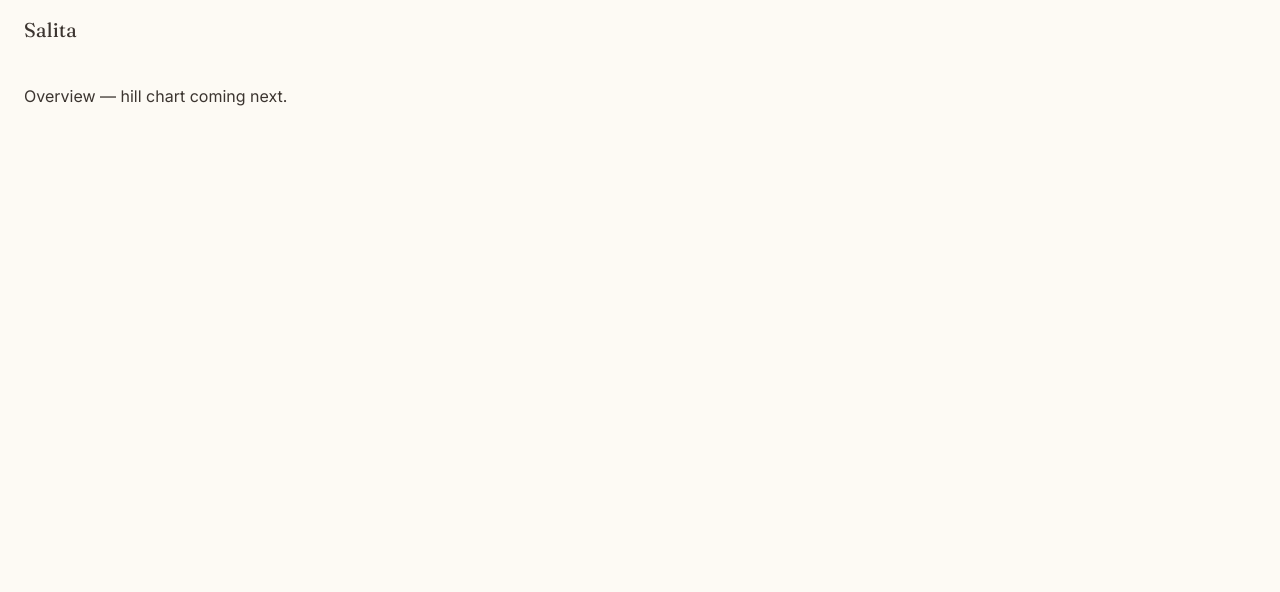
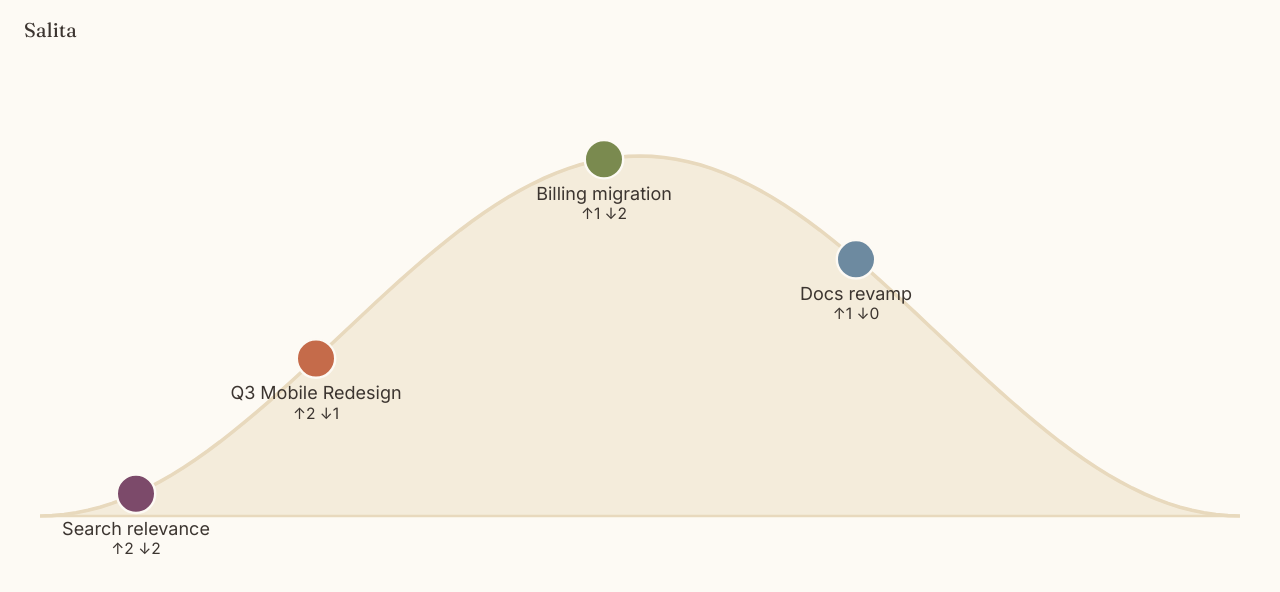
Before and after one commit to jesprider/salita, a Vue app: page /projects in a window 1280 px wide. Shown: the top 592 px of the page. Built offline with nearby package versions, Linux system fonts and the light colour scheme.

Commit message:
Render hill curve and project dots on the overview

```diff
--- /dev/null
+++ b/src/components/HillChart.vue
@@ -0,0 +1,44 @@
+<script setup lang="ts">
+import { storeToRefs } from 'pinia'
+import { useHillChartStore } from '../stores/hillChart'
+import { useHillCurve } from '../composables/useHillCurve'
+import { PALETTE } from '../schema/palette'
+import type { Project } from '../schema/types'
+import Dot from './Dot.vue'
+
+const store = useHillChartStore()
+const { projects } = storeToRefs(store)
+const { CHART, curvePath, curveX, curveY } = useHillCurve()
+
+const path = curvePath()
+const baseline = CHART.height - CHART.bottomPad
+
+function activeCount(project: Project, direction: 'up' | 'down'): number {
+  return project.forces.filter((f) => f.direction === direction && f.status === 'active').length
+}
+</script>
+
+<template>
+  <svg
+    :viewBox="`0 0 ${CHART.width} ${CHART.height}`"
+    class="h-auto w-full select-none"
+    role="img"
+    aria-label="Hill chart of projects"
+  >
+    <path :d="`${path} L ${CHART.width} ${baseline} L 0 ${baseline} Z`" fill="#E8D9BD" opacity="0.45" />
+    <path :d="path" fill="none" stroke="#E8D9BD" stroke-width="3" />
+    <line :x1="0" :y1="baseline" :x2="CHART.width" :y2="baseline" stroke="#E8D9BD" stroke-width="2" />
+
+    <Dot
+      v-for="p in projects"
+      :key="p.id"
+      :cx="curveX(p.position)"
+      :cy="curveY(p.position)"
+      :radius="16"
+      :color="PALETTE[p.color]"
+      :name="p.name"
+      :up="activeCount(p, 'up')"
+      :down="activeCount(p, 'down')"
+    />
+  </svg>
+</template>
--- a/src/views/OverviewView.vue
+++ b/src/views/OverviewView.vue
@@ -1,7 +1,11 @@
-<script setup lang="ts"></script>
+<script setup lang="ts">
+import HillChart from '../components/HillChart.vue'
+</script>
 
 <template>
   <section class="px-6 py-6">
-    <p>Overview — hill chart coming next.</p>
+    <div class="mx-auto max-w-[1200px]">
+      <HillChart />
+    </div>
   </section>
 </template>
```
